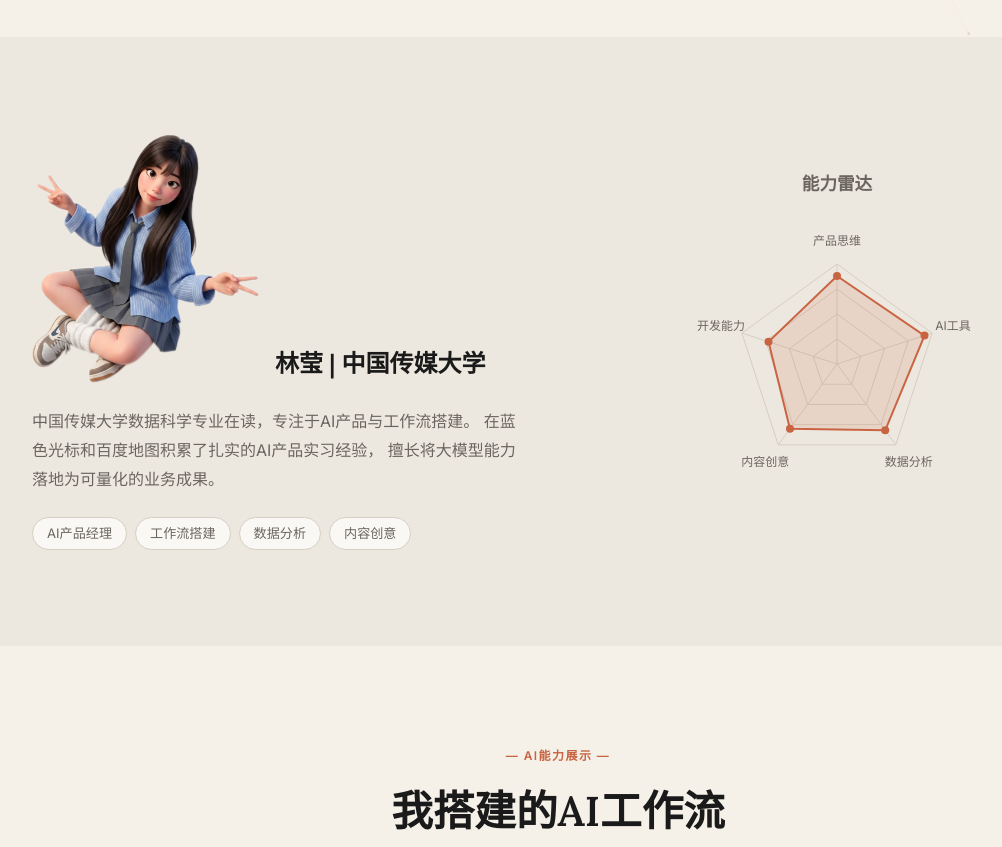
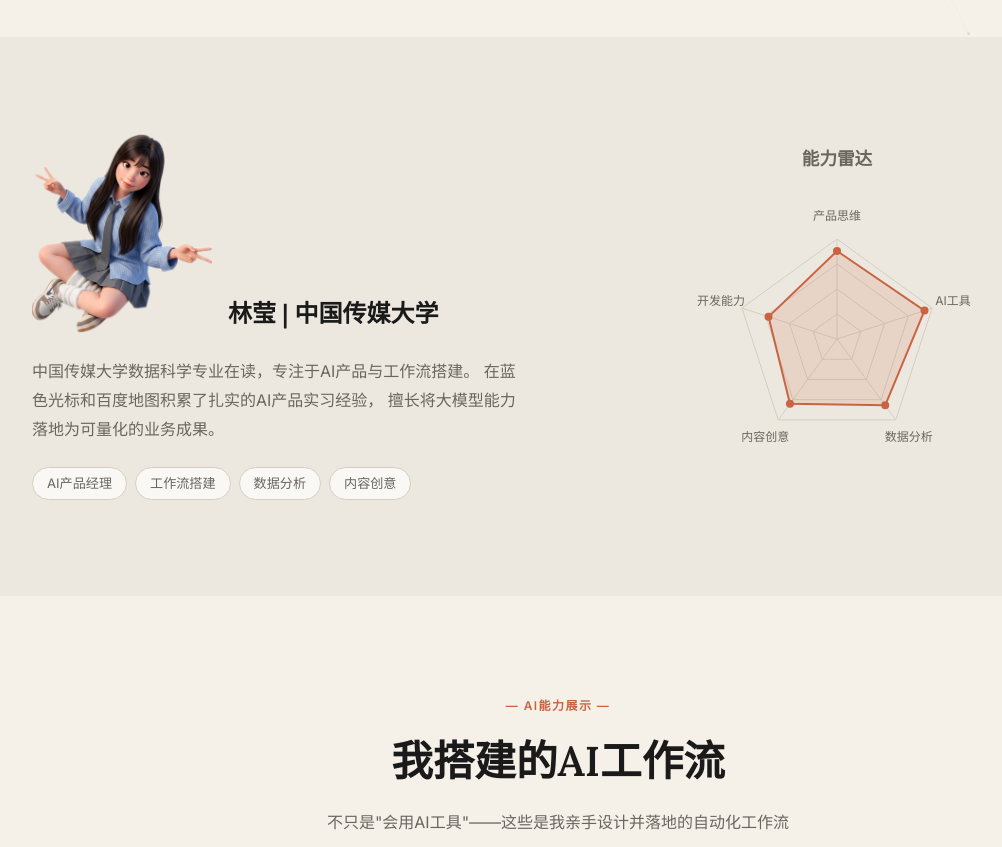
Before and after one commit to Adorethall/linys_web, a plain HTML site: page index.html in a window 1280 px wide. Shown: the part 763-1610 px from the top of the page, without its empty margins (82-1084 px from the left). Drawn offline with Linux system fonts and the light colour scheme.

Commit message:
修改了个人简介页面的布局和样式，调整了头像的显示方式，并优化了文本的排版，使整体视觉效果更协调。

```diff
--- a/index.html
+++ b/index.html
@@ -67,7 +67,7 @@
         <div class="about-left fade-in">
           <div class="avatar-name-row">
             <div class="avatar-wrap">
-              <img src="assets/images/mypic.png" alt="证件照" style="width:230;height:250px;object-fit:cover;border-radius:8px;">
+              <img src="assets/images/mypic.png" alt="证件照" style="width:180px;height:200px;object-fit:cover;border-radius:8px;">
             </div>
             <h2 class="about-name">林莹 | 中国传媒大学</h2>
           </div>
```
